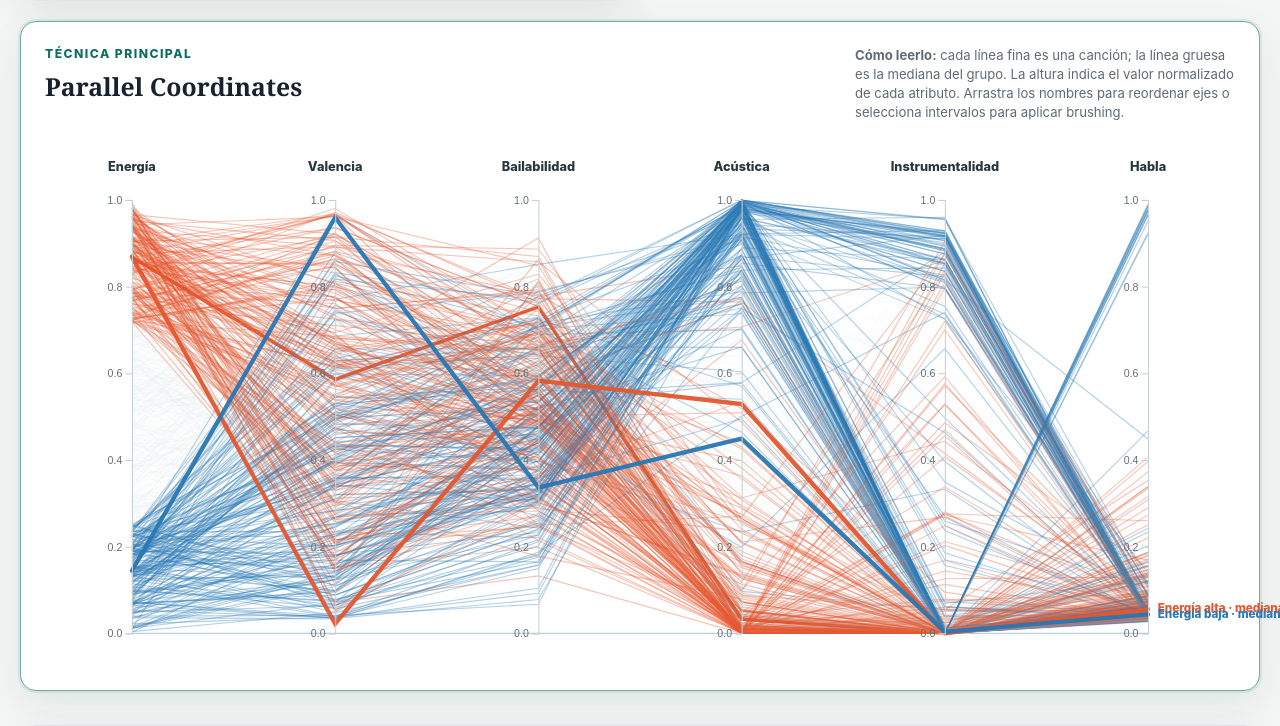
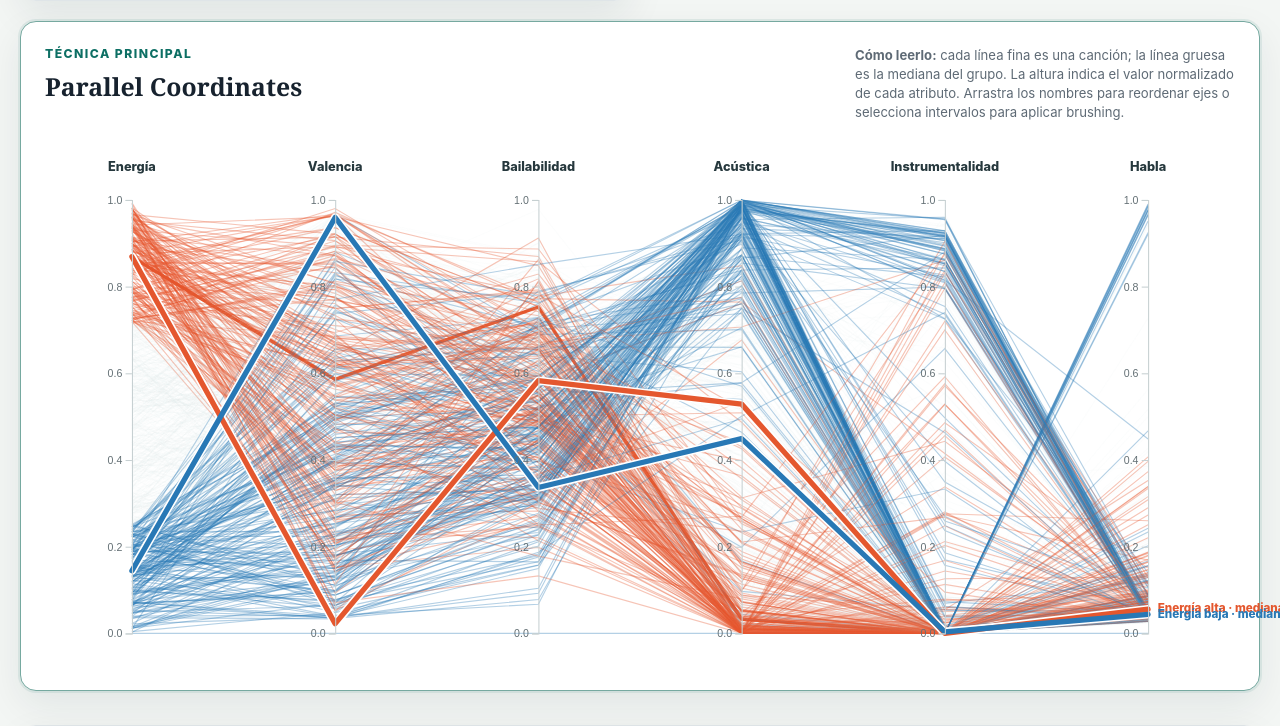
Before and after one commit to stewartmb/tarea-insight-visualizacion-datos, a Flask app: page / in a window 1280 px wide. Shown: the part 2352-3078 px from the top of the page. Run offline with Flask 3, Linux system fonts and the light colour scheme.

Commit message:
fix: increase contrast of median profiles

```diff
--- a/app/static/css/styles.css
+++ b/app/static/css/styles.css
@@ -92,6 +92,8 @@ h2, h3, p { margin-top: 0; }
 .subtle-axis .domain { stroke: #a9b6b8; }
 .profile-line { fill: none; cursor: pointer; }
 .summary-line { fill: none; pointer-events: none; stroke-linecap: round; }
+.summary-halo { fill: none; stroke: white; stroke-width: 8; stroke-linecap: round; stroke-linejoin: round; pointer-events: none; }
+.summary-line { stroke-linejoin: round; }
 .summary-label { font-size: 11px; font-weight: 850; dominant-baseline: middle; pointer-events: none; }
 .summary-mark { pointer-events: none; }
 .summary-mark circle { stroke: white; stroke-width: 2px; }
--- a/app/static/js/parallel_coordinates.js
+++ b/app/static/js/parallel_coordinates.js
@@ -52,8 +52,10 @@ export class ParallelCoordinatesChart {
 
   updateSummaries() {
     const summaries = this.summaries || [];
+    const halos = this.summaryLayer.selectAll("path.summary-halo").data(summaries, summary => summary.id || summary.label).join("path").attr("class", "summary-halo");
+    halos.attr("d", summary => this.path(summary));
     const lines = this.summaryLayer.selectAll("path.summary-line").data(summaries, summary => summary.id || summary.label).join("path").attr("class", "summary-line");
-    lines.attr("d", summary => this.path(summary)).attr("stroke", summary => summary.color || "#17222e").attr("stroke-width", 4).attr("stroke-opacity", .95);
+    lines.attr("d", summary => this.path(summary)).attr("stroke", summary => summary.color || "#17222e").attr("stroke-width", 5).attr("stroke-opacity", 1);
     const labels = this.summaryLayer.selectAll("text.summary-label").data(summaries, summary => summary.id || summary.label).join("text").attr("class", "summary-label");
     labels
       .attr("x", summary => this.position(this.dimensions.at(-1)) + 9)
@@ -128,13 +130,14 @@ export class ParallelCoordinatesChart {
   }
 
   updateStyle() {
+    const hasSummaries = (this.summaries || []).length > 0;
     this.paths
       .attr("stroke", record => this.store.color(record))
       .attr("stroke-opacity", record => {
         if (record.uid === this.store.state.selectedId || record.uid === this.store.state.hoverId) return 1;
-        return Math.min(0.58, this.store.opacity(record) * 0.46);
+        return hasSummaries ? Math.min(0.16, this.store.opacity(record) * 0.18) : Math.min(0.58, this.store.opacity(record) * 0.46);
       })
-      .attr("stroke-width", record => record.uid === this.store.state.selectedId ? 3.2 : record.uid === this.store.state.hoverId ? 2.5 : 1.05);
+      .attr("stroke-width", record => record.uid === this.store.state.selectedId ? 3.2 : record.uid === this.store.state.hoverId ? 2.5 : hasSummaries ? 0.75 : 1.05);
   }
 
   clearBrushes() {
```
